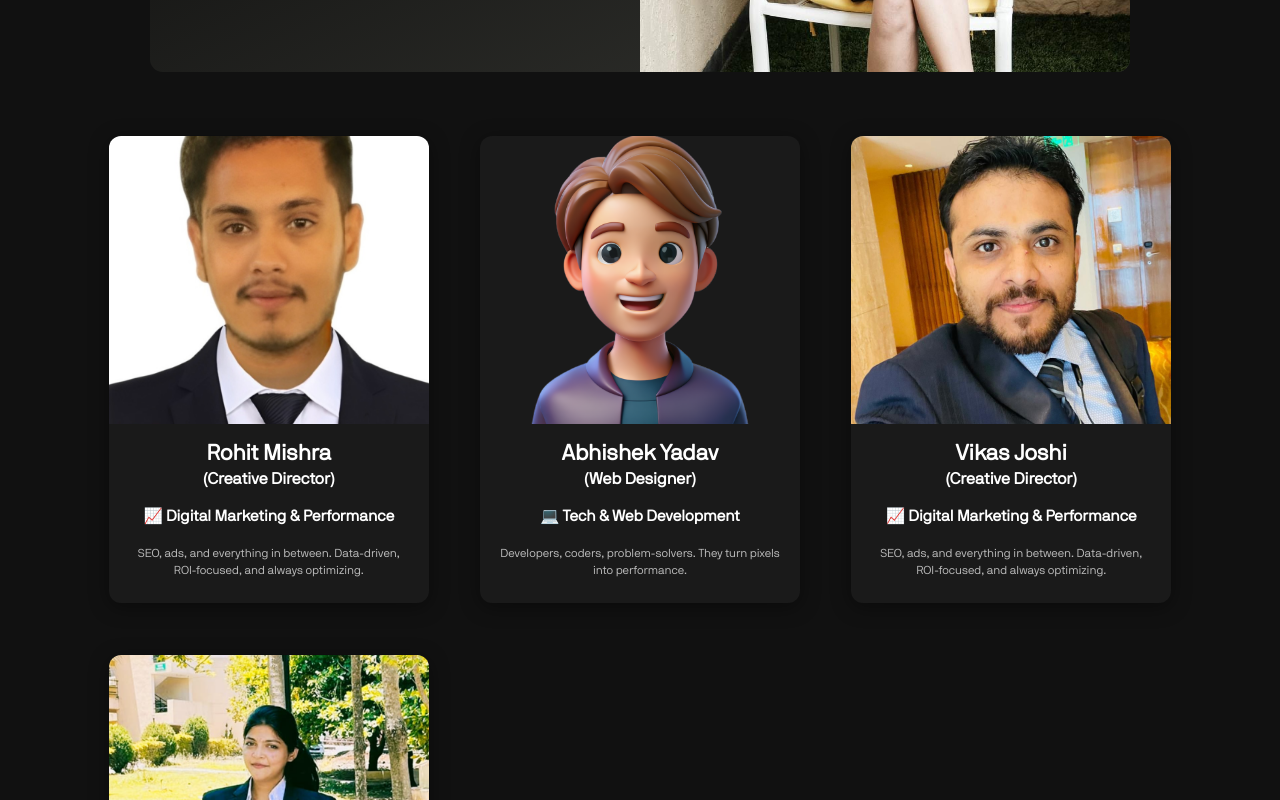
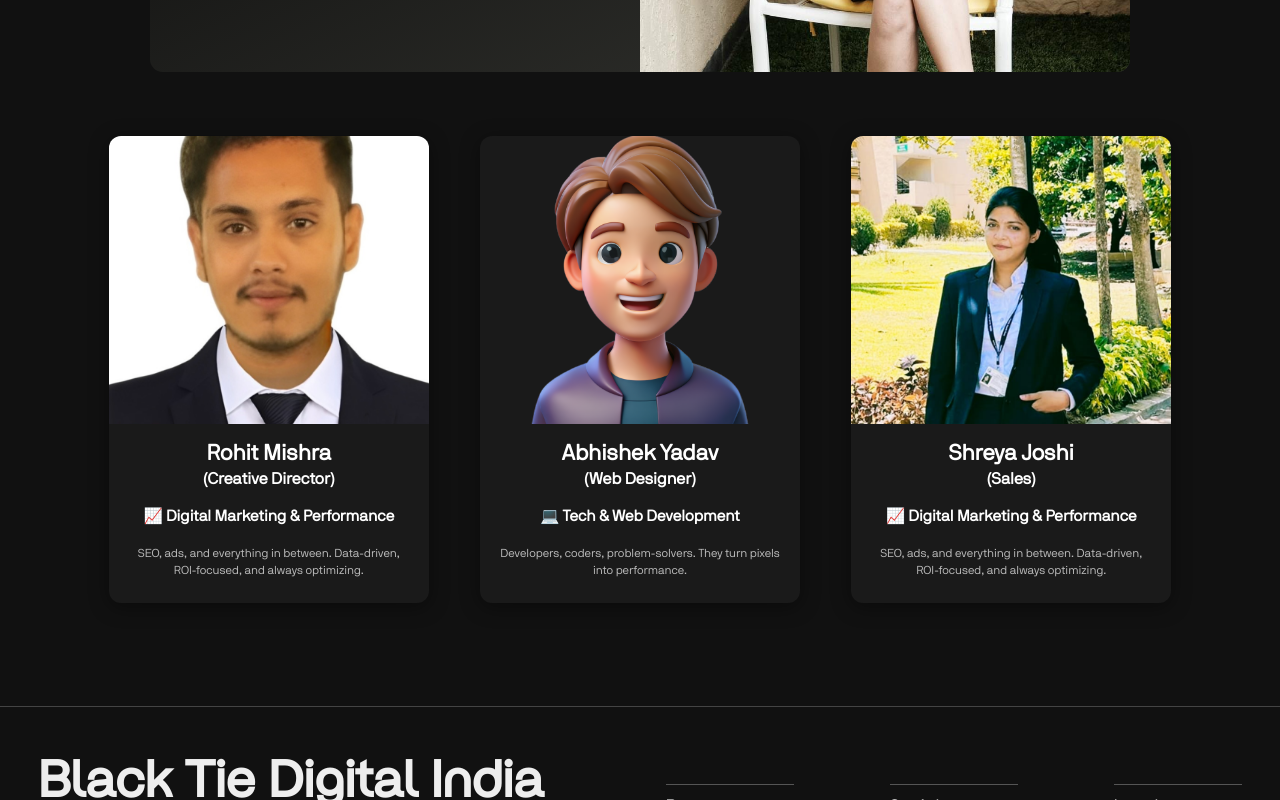
Before and after one commit to Abhishek-Yadav17/BlackTieDigitalIndia, a React (Vite) app in the folder black-tie-digital-front/: page /team in a window 1280 px wide. Shown: the part 1360-2160 px from the top of the page. Built offline with nearby package versions, Linux system fonts and the light colour scheme.

Commit message:
removed team card

```diff
--- a/black-tie-digital-front/src/components/Teams.jsx
+++ b/black-tie-digital-front/src/components/Teams.jsx
@@ -144,13 +144,6 @@ const Teams = () => {
             description: 'Developers, coders, problem-solvers. They turn pixels into performance.'
         },
         {
-            name: 'Vikas Joshi',
-            section: '(Creative Director)',
-            image: 'card3.jpg',
-            task: '📈 Digital Marketing & Performance',
-            description: 'SEO, ads, and everything in between. Data-driven, ROI-focused, and always optimizing.'
-        },
-        {
             name: 'Shreya Joshi',
             section: '(Sales)',
             image: 'card4.png',
```
